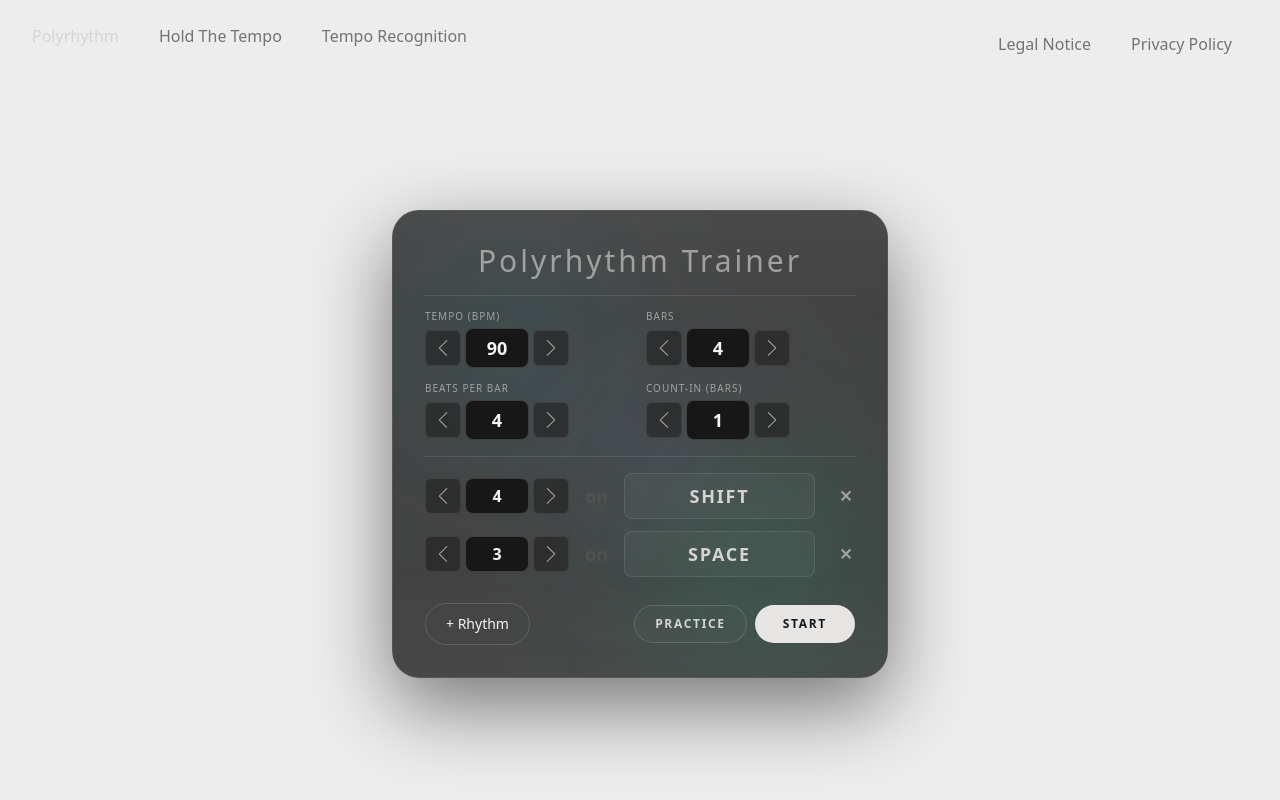
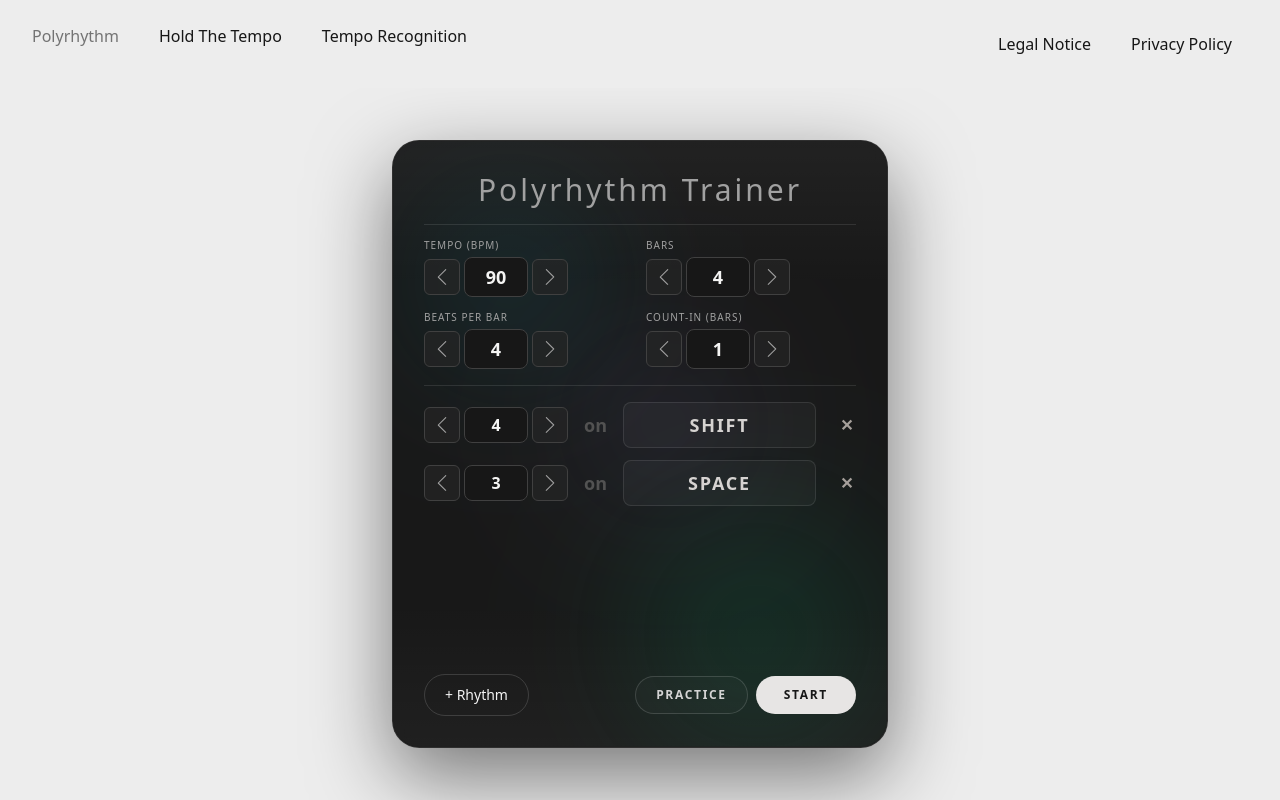
Before and after one commit to leoxnard/synchro, a Next.js app: page /poly-rhythm in a window 1280 px wide. Built offline with nearby package versions, Linux system fonts and the light colour scheme.

Commit message:
fix light mode, window size animation

```diff
--- a/app/components/Navbar.tsx
+++ b/app/components/Navbar.tsx
@@ -35,8 +35,8 @@ export default function Navbar() {
                             href={game.href}
                             className={`px-4 py-2 font-medium transition-colors ${
                                 pathname === game.href
-                                    ? 'text-neutral-300'
-                                    : 'text-neutral-500 hover:text-neutral-300'
+                                    ? 'text-red-700 dark:text-red-300'
+                                    : 'text-red-900 hover:text-neutral-700 dark:text-neutral-500 dark:hover:text-neutral-300'
                             }`}
                         >
                             {game.label}
@@ -56,8 +56,8 @@ export default function Navbar() {
                         href={game.href}
                         className={`px-4 py-2 font-medium transition-colors ${
                             pathname === game.href
-                                ? 'text-neutral-300'
-                                : 'text-neutral-500 hover:text-neutral-300'
+                                ? 'text-neutral-500 dark:text-neutral-300'
+                                : 'text-neutral-900 hover:text-neutral-700 dark:text-neutral-500 dark:hover:text-neutral-300'
                         }`}
                     >
                         {game.label}
@@ -71,8 +71,8 @@ export default function Navbar() {
                                 href={page.href}
                                 className={`px-4 py-2 font-medium transition-colors ${
                                     pathname === page.href
-                                        ? 'text-neutral-300'
-                                        : 'text-neutral-500 hover:text-neutral-300'
+                                        ? 'text-neutral-500 dark:text-neutral-300'
+                                        : 'text-neutral-900 hover:text-neutral-700 dark:text-neutral-500 dark:hover:text-neutral-300'
                                 }`}
                             >
                                 {page.label}
--- a/app/components/NumberStepper.tsx
+++ b/app/components/NumberStepper.tsx
@@ -40,7 +40,7 @@ export default function NumberStepper({
     };
 
     return (
-        <div className={`flex flex-col gap-1 relative group ${className}`}>
+        <div className={`flex flex-col gap-1 relative group text-stone-100 ${className}`}>
             {label && (
                 <label
                     htmlFor={inputId}
--- a/app/hold-the-time/HoldTheTime.jsx
+++ b/app/hold-the-time/HoldTheTime.jsx
@@ -16,6 +16,7 @@ export default function HoldTheTime() {
     const [triggerTaps, setTriggerTaps] = useState(8);
     const [silentBars, setSilentBars] = useState(4);
     const [gameState, setGameState] = useState('setup');
+    const [showAnalysis, setShowAnalysis] = useState(false);
     const [phase, setPhase] = useState('listening');
     const [tapCount, setTapCount] = useState(0);
     const [sessionProgress, setSessionProgress] = useState(0);
@@ -41,6 +42,23 @@ export default function HoldTheTime() {
     const audioCtxRef = useRef(null);
     const sourceNodeRef = useRef(null);
     const gainNodeRef = useRef(null);
+
+    const getWindowTargetWidth = () => {
+        if (gameState === 'results') return '55rem';
+        return '28rem';
+    };
+
+    const getWindowTargetHeight = () => {
+        if (gameState === 'setup') return '36rem';
+        if (gameState === 'running') return '32rem';
+        if (gameState === 'results') {
+            return showAnalysis ? '49rem' : '32rem';
+        }
+        return '32rem';
+    };
+
+    const windowTargetWidth = getWindowTargetWidth();
+    const windowTargetHeight = getWindowTargetHeight();
 
     const isMobile = useIsMobile();
     const [isClient, setIsClient] = useState(false);
@@ -261,6 +279,7 @@ export default function HoldTheTime() {
     const startSession = async () => {
         stopPreview();
         clearSession();
+        setShowAnalysis(false);
         setGameState('running');
         setPhase('listening');
         sessionStartRef.current = performance.now();
@@ -301,6 +320,7 @@ export default function HoldTheTime() {
     const restartToSetup = () => {
         clearSession();
         setAnalysis(null);
+        setShowAnalysis(false);
         setGameState('setup');
         setPhase('listening');
     };
@@ -340,27 +360,29 @@ export default function HoldTheTime() {
     return (
         <div className="w-full h-full px-2 py-2 md:px-4 md:py-4 flex items-center justify-center">
             <div
-                className="relative mx-auto w-full overflow-hidden rounded-[1.6rem] border border-white/10 bg-neutral-900/80 shadow-[0_20px_60px_rgba(0,0,0,0.4)] backdrop-blur transition-all duration-500 ease-in-out"
+                className="relative overflow-hidden isolate mx-auto rounded-[1.6rem] border border-white/10 dark:bg-neutral-900/80 bg-black/90 shadow-[0_20px_60px_rgba(0,0,0,0.4)] backdrop-blur transition-all duration-[300ms] ease-[cubic-bezier(0.4,0,0.2,1)]"
                 style={{
-                    minHeight: isMobileLayoutEnabled ? '0' : '32rem',
-                    maxHeight: isMobileLayoutEnabled ? '100%' : '55rem',
-                    height: isMobileLayoutEnabled ? '100%' : undefined,
-                    width: isMobileLayoutEnabled ? '100%' : (gameState === 'results' ? '55rem' : '28rem'),
-                    transition: 'all 0.6s cubic-bezier(0.4, 0, 0.2, 1)'
+                    width: isMobileLayoutEnabled ? '100%' : windowTargetWidth,
+                    height: isMobileLayoutEnabled ? '100%' : windowTargetHeight,
+                    maxWidth: '100vw',
+                    maxHeight: '100dvh'
                 }}
             >
-                <div className="pointer-events-none absolute inset-0 overflow-hidden rounded-[inherit]">
+                <div className="pointer-events-none absolute inset-0 overflow-hidden rounded-[inherit] w-full h-full">
                     <div className="tempo-orb tempo-orb-a" />
                     <div className="tempo-orb tempo-orb-b" />
                     <div className="tempo-orb tempo-orb-c" />
                     <div className="absolute inset-0 bg-[linear-gradient(to_bottom,rgba(255,255,255,0.04),transparent_24%,transparent_76%,rgba(255,255,255,0.03))]" />
                 </div>
-
-                <div className={`relative z-10 flex flex-1 flex-col transition-all duration-500
-                    ${isMobileLayoutEnabled
-            ? 'p-2 h-full min-h-0'
-            : 'p-4 min-h-[30rem] md:min-h-[32rem]'
-        }`}
+                <div
+                    className={`absolute top-1/2 left-1/2 -translate-x-1/2 -translate-y-1/2 z-10 flex flex-col ${isMobileLayoutEnabled ? 'p-2 justify-start' : 'p-4 justify-center'} ${gameState === 'running' ? 'overflow-hidden' : 'overflow-y-auto'}`}
+                    style={{
+                        width: isMobileLayoutEnabled ? '100%' : windowTargetWidth,
+                        height: isMobileLayoutEnabled ? '100%' : windowTargetHeight,
+                        maxWidth: '100vw',
+                        maxHeight: '100dvh',
+                        borderRadius: isMobileLayoutEnabled ? 'inherit' : '1.6rem'
+                    }}
                 >
                     <div className="flex flex-1 h-full min-h-0 flex-col gap-4 m-2">
                         {gameState === 'setup' && (
@@ -399,6 +421,8 @@ export default function HoldTheTime() {
                                 onPlayAgain={startSession}
                                 onBackToSetup={restartToSetup}
                                 isMobile={isMobile}
+                                showAnalysis={showAnalysis}
+                                onToggleAnalysis={() => setShowAnalysis(!showAnalysis)}
                             />
                         )}
                     </div>
--- a/app/hold-the-time/ResultView.jsx
+++ b/app/hold-the-time/ResultView.jsx
@@ -1,6 +1,7 @@
 import React, { useState } from 'react';
 import { SCORING_CONFIG } from './constants/gameConfig';
 import { formatMs, clamp } from './utils/mathHelpers';
+import { on } from 'events';
 
 function StatCard({ label, value, highlight = false }) {
     return (
@@ -169,8 +170,7 @@ function ScoreGraph({ label, currentError, inflection, steepness, accuracyLinear
     );
 }
 
-export default function ResultView({ analysis, selectedBeat, onPlayAgain, onBackToSetup, isMobile }) {
-    const [showAnalysis, setShowAnalysis] = useState(false);
+export default function ResultView({ analysis, selectedBeat, onPlayAgain, onBackToSetup, isMobile, showAnalysis, onToggleAnalysis }) {
     const isDebugMode = process.env.NEXT_PUBLIC_DEBUG_MODE === 'true';
 
     if (!analysis) return null;
@@ -260,7 +260,7 @@ export default function ResultView({ analysis, selectedBeat, onPlayAgain, onBack
                 {!isMobile && isDebugMode && (
                     <button
                         type="button"
-                        onClick={() => setShowAnalysis(!showAnalysis)}
+                        onClick={() => onToggleAnalysis()}
                         className={`rounded-full border px-5 py-3 text-[11px] font-semibold uppercase tracking-[0.22em] transition ${showAnalysis ? 'bg-cyan-500/20 border-cyan-500/40 text-cyan-200' : 'border-white/10 bg-white/[0.03] text-neutral-300 hover:bg-white/[0.06]'}`}
                     >
                         {showAnalysis ? 'Hide Details' : 'Math Details'}
--- a/app/poly-rhythm/PolyRhythmGame.jsx
+++ b/app/poly-rhythm/PolyRhythmGame.jsx
@@ -66,15 +66,19 @@ export default function PolyrhythmGame() {
     const playingRowWidthPx = (tracks.length * circleSizePx) + (Math.max(0, tracks.length - 1) * gapPx);
     const inGameWidthRem = Math.max(31, (playingRowWidthPx + 84) / 16);
     const clampedInGameWidthRem = Math.min(inGameWidthRem, 46);
-    const windowTargetWidth = gameState === 'setup'
-        ? '31rem'
+
+    const windowTargetWidth = gameState === 'setup' ? '31rem'
+        : gameState === 'latencyTest' ? '46rem'
+        : gameState === 'result' ? '46rem'
         : `${clampedInGameWidthRem.toFixed(2)}rem`;
-    const windowMinHeight = isMobileLayoutEnabled
-        ? undefined
-        : (gameState === 'latencyTest' ? '55rem' : '20rem');
-    const windowMaxHeight = isMobileLayoutEnabled
-        ? undefined
-        : '55rem';
+
+    const getWindowTargetHeight = () => {
+        if (gameState === 'setup') return '38rem';
+        if (gameState === 'latencyTest') return '46rem';
+        if (gameState === 'result') return '48rem';
+        return '26rem';
+    };
+    const windowTargetHeight = getWindowTargetHeight();
 
     const getAssignedKey = (index, total) => {
         const configs = {
@@ -751,25 +755,30 @@ export default function PolyrhythmGame() {
     return (
         <div className={`w-full h-full min-h-0 px-0 py-0 md:px-4 md:py-4 text-neutral-100 font-sans flex items-stretch justify-stretch md:items-center md:justify-center ${isGameplayActive ? 'gameplay-gesture-lock' : ''}`}>
             <div
-                className={`tempo-window isolate flex flex-col w-full min-w-0 min-h-0 rounded-[1.7rem] border border-white/10 bg-neutral-900/80 shadow-[0_28px_80px_rgba(0,0,0,0.5)] backdrop-blur`}
+                className={`tempo-window relative overflow-hidden isolate rounded-[1.7rem] border border-white/10 dark:bg-neutral-900/80 bg-black/90 shadow-[0_28px_80px_rgba(0,0,0,0.5)] backdrop-blur transition-all duration-[300ms] ease-[cubic-bezier(0.4,0,0.2,1)]`}
                 style={{
-                    minHeight: isMobileLayoutEnabled ? '0' : windowMinHeight,
-                    maxHeight: isMobileLayoutEnabled ? '100%' : windowMaxHeight,
-                    width: isMobileLayoutEnabled ? '100%' : `min(100%, ${windowTargetWidth})`,
-                    maxWidth: isMobileLayoutEnabled ? 'none' : (gameState === 'setup' ? '31rem' : `${clampedInGameWidthRem.toFixed(2)}rem`),
-                    height: isMobileLayoutEnabled ? '100%' : undefined,
-                    transition: 'all 0.6s cubic-bezier(0.4, 0, 0.2, 1)'
+                    width: isMobileLayoutEnabled ? '100%' : windowTargetWidth,
+                    height: isMobileLayoutEnabled ? '100%' : windowTargetHeight,
+                    maxWidth: '100vw',
+                    maxHeight: '100dvh',
                 }}
             >
-                <div className="pointer-events-none absolute inset-0 overflow-hidden rounded-[inherit]">
+                <div className="pointer-events-none absolute inset-0 overflow-hidden rounded-[inherit] w-full h-full">
                     <div className="tempo-orb tempo-orb-a" />
                     <div className="tempo-orb tempo-orb-b" />
                     <div className="tempo-orb tempo-orb-c" />
                     <div className="absolute inset-0 bg-[linear-gradient(to_bottom,rgba(255,255,255,0.04),transparent_24%,transparent_76%,rgba(255,255,255,0.03))]" />
                 </div>
-
-                <div className={`relative z-10 flex-1 min-h-0 ${isMobileLayoutEnabled ? 'p-2 md:p-7' : 'p-5 md:p-7'} ${isMobileLayoutEnabled ? 'rounded-[inherit]' : 'rounded-[1.7rem]'} flex flex-col items-stretch ${isMobileLayoutEnabled ? 'justify-start' : 'justify-center'} ${isGameplayActive ? 'overflow-hidden' : 'overflow-y-auto'}`}>
-
+                <div
+                    className={`absolute top-1/2 left-1/2 -translate-x-1/2 -translate-y-1/2 z-10 flex flex-col items-stretch ${isMobileLayoutEnabled ? 'p-2 md:p-7 justify-start' : 'p-5 md:p-7 justify-center'} ${isGameplayActive ? 'overflow-hidden' : 'overflow-y-auto'}`}
+                    style={{
+                        width: isMobileLayoutEnabled ? '100%' : windowTargetWidth,
+                        height: isMobileLayoutEnabled ? '100%' : windowTargetHeight,
+                        maxWidth: '100vw',
+                        maxHeight: '100dvh',
+                        borderRadius: isMobileLayoutEnabled ? 'inherit' : '1.7rem'
+                    }}
+                >
                     {gameState === 'setup' && (
                         <SetupView
                             tracks={tracks}
```
Also changed, not shown: app/hold-the-time/SetupView.jsx (+4 -4 lines), app/legal-notice/page.tsx (+3 -12 lines), app/privacy-policy/page.tsx (+2 -21 lines).
